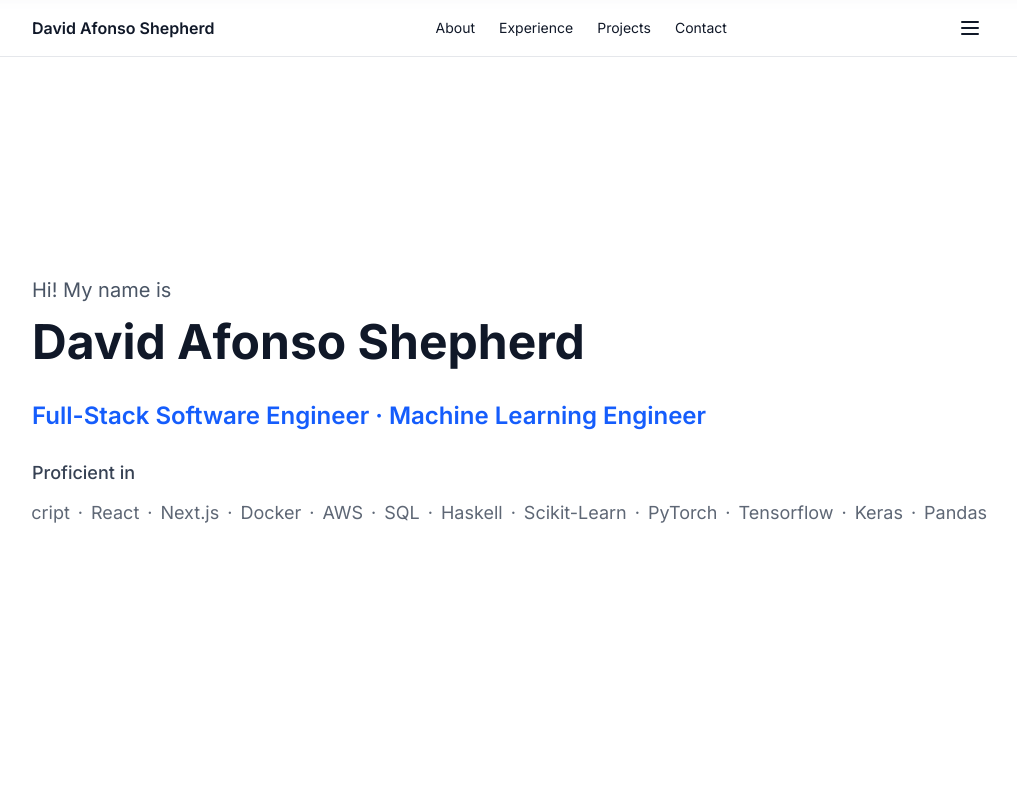
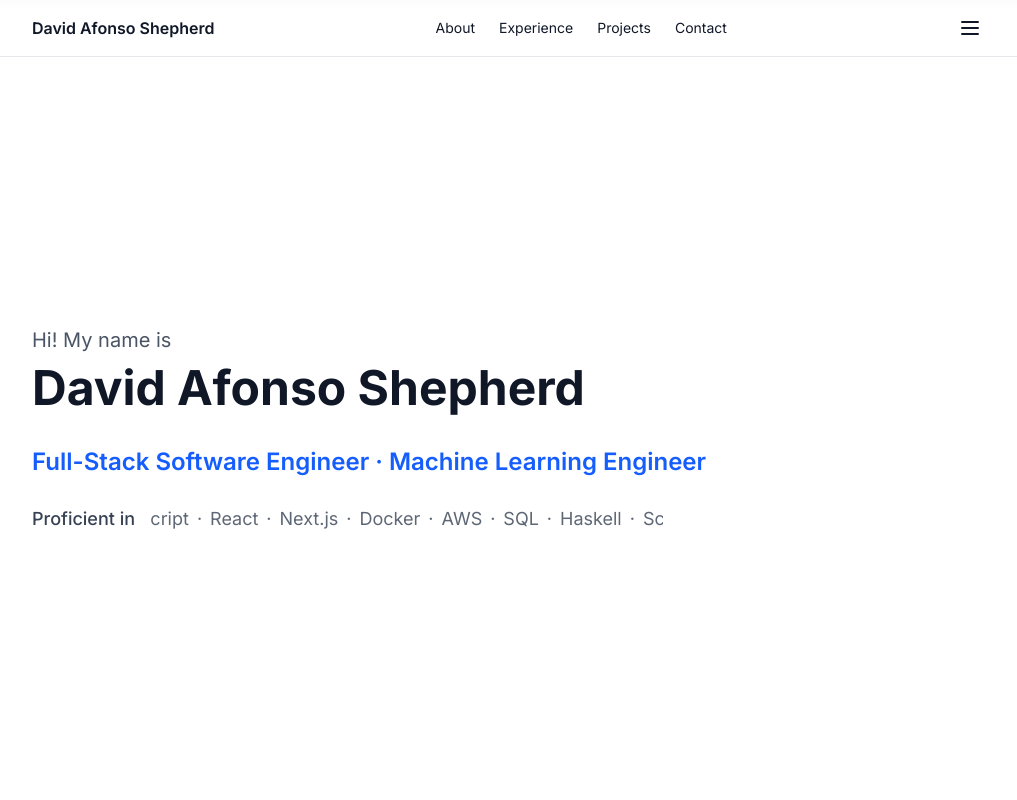
Before and after one commit to davidafshepherd/personal-website, a Next.js app: page / in a window 1280 px wide. Shown: the top 800 px of the page, without its empty margins (128-1145 px from the left). Built offline with nearby package versions, Linux system fonts and the light colour scheme.

Commit message:
Fix scrolling text alignment + intro text centering on mobile

```diff
--- a/src/app/page.tsx
+++ b/src/app/page.tsx
@@ -8,19 +8,19 @@ export default function HomePage() {
   return (
     <>
       {/* Home Section */}
-      <section className="min-h-screen flex items-center py-20 -mt-14">
+      <section className="min-h-[calc(100vh-3.5rem)] flex items-center justify-center py-8 sm:py-20">
         <div className="flex flex-col items-start gap-6 sm:gap-8 w-full">
           <div className="space-y-4 sm:space-y-6 text-left w-full">
-            <div className="space-y-2">
+            <div className="space-y-1">
               <p className="text-base sm:text-lg md:text-xl text-gray-600">Hi! My name is</p>
               <h1 className="text-2xl sm:text-3xl md:text-4xl lg:text-5xl font-bold leading-tight">David Afonso Shepherd</h1>
             </div>
             <h2 className="text-lg sm:text-xl md:text-2xl font-semibold text-blue-600 leading-relaxed">
               Full-Stack Software Engineer · Machine Learning Engineer
             </h2>
-            <div className="text-sm sm:text-base md:text-lg text-gray-700 flex flex-col gap-3">
-              <span className="font-medium">Proficient in</span>
-              <div className="w-full overflow-hidden">
+            <div className="text-sm sm:text-base md:text-lg text-gray-700 flex flex-col sm:flex-row sm:items-center gap-3 sm:gap-4">
+              <span className="font-medium whitespace-nowrap">Proficient in</span>
+              <div className="w-full sm:max-w-md md:max-w-lg overflow-hidden">
                 <InfiniteScroll />
               </div>
             </div>
--- a/src/components/InfiniteScroll.tsx
+++ b/src/components/InfiniteScroll.tsx
@@ -31,10 +31,10 @@ export default function InfiniteScroll() {
   ];
 
   return (
-    <div className="overflow-hidden">
-      <div className="flex animate-scroll whitespace-nowrap">
+    <div className="overflow-hidden flex items-center">
+      <div className="flex items-center animate-scroll whitespace-nowrap">
         {[...items, ...items].map((item, i) => (
-          <span key={i} className="inline-block text-sm sm:text-base md:text-lg opacity-80 whitespace-nowrap">
+          <span key={i} className="inline-flex items-center text-sm sm:text-base md:text-lg opacity-80 whitespace-nowrap">
             {item}
             <span className="mx-1 sm:mx-2">·</span>
           </span>
```
